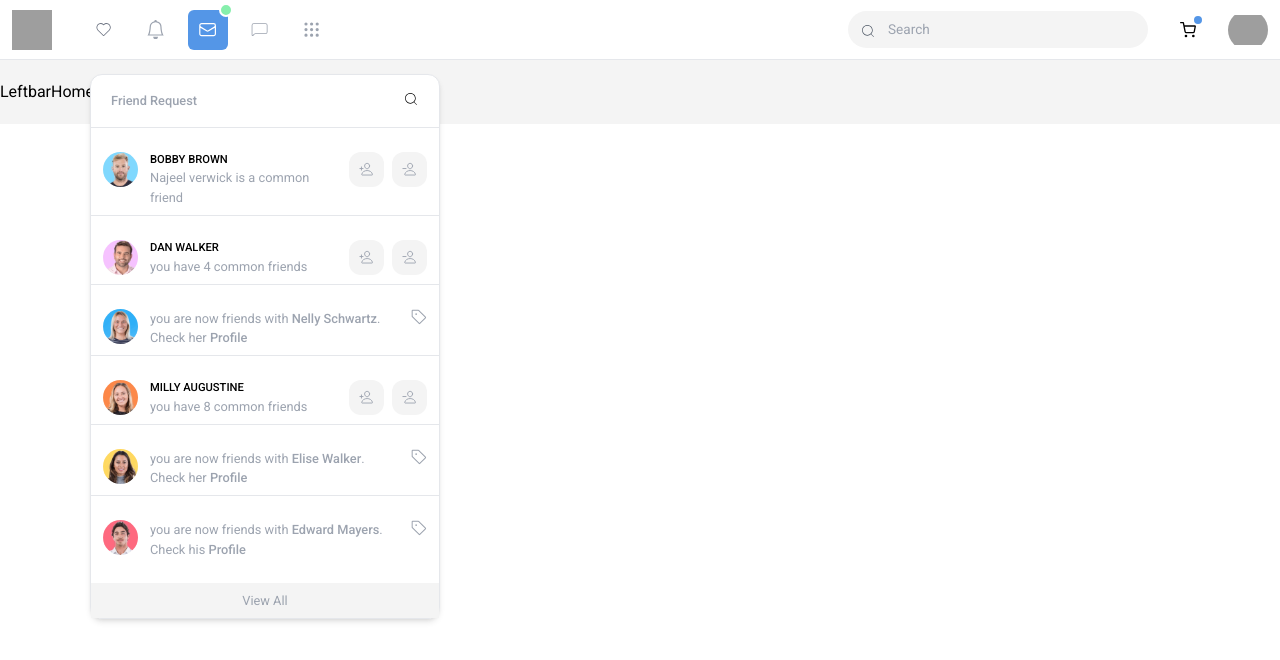
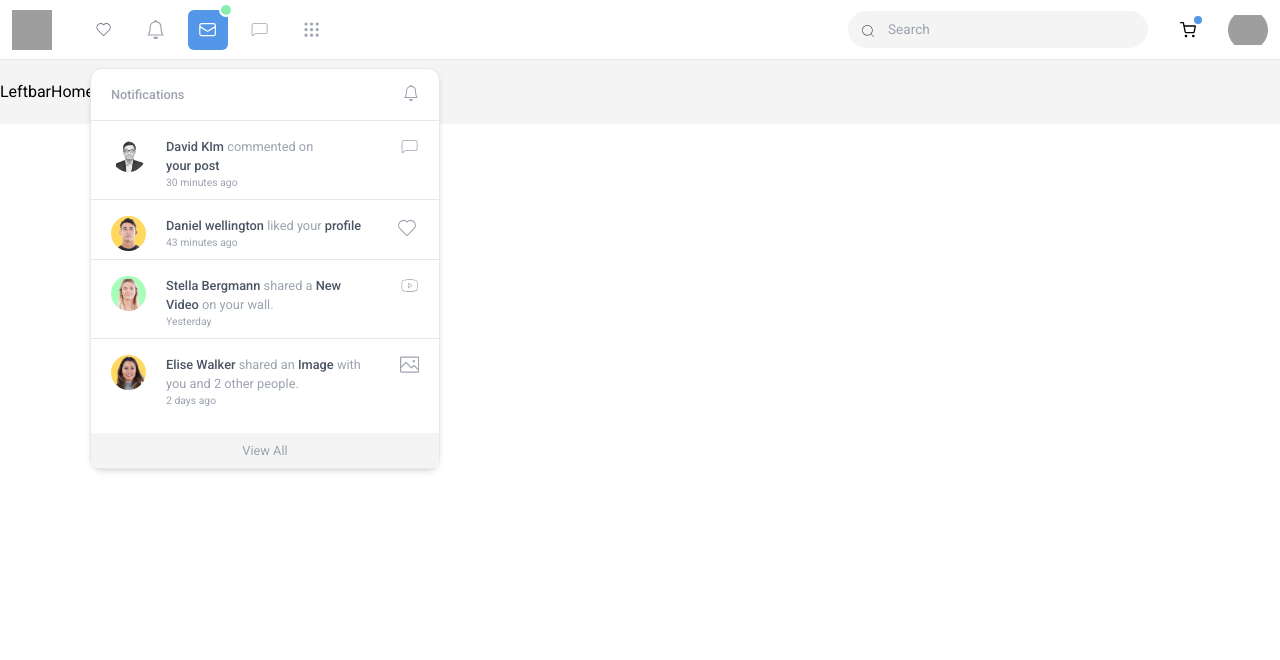
Before and after one commit to Vader4k/friends, a React (Vite) app: page / in a window 1280 px wide. Shown: the top 660 px of the page. Built offline with nearby package versions, Linux system fonts and the light colour scheme; grey boxes are pictures that could not be loaded.

Commit message:
done with notification

```diff
--- a/src/components/Navbar.jsx
+++ b/src/components/Navbar.jsx
@@ -1,5 +1,5 @@
 import { useState } from "react"
-import { logoBold, jenna, bobby, dan, nelly, milly, elise, edward  } from '../assets'
+import { logoBold, jenna, bobby, dan, nelly, milly, elise, edward, david, daniel, stella } from '../assets'
 
 import { CiHeart, CiChat1, CiSearch } from "react-icons/ci";
 import { FiShoppingCart } from "react-icons/fi";
@@ -7,12 +7,15 @@ import { HiOutlineEnvelope } from "react-icons/hi2";
 import { TbGridDots } from "react-icons/tb";
 import { BsBell } from "react-icons/bs";
 import { IoPersonRemoveOutline, IoPersonAddOutline  } from "react-icons/io5";
+import { PiYoutubeLogoThin } from "react-icons/pi";
+import { SlPicture } from "react-icons/sl";
 import { GoTag } from "react-icons/go";
 
 
 const Navbar = () => {
 
-  const [ islikesOpen, setIsLikesOpen ] = useState(true)
+  const [ islikesOpen, setIsLikesOpen ] = useState(false)
+  const [ isnotiOpen, setIsNotiOpen ] = useState(true)
 
 
 
@@ -28,10 +31,10 @@ const Navbar = () => {
         </div>
         <div className="flex items-center gap-3 text-[1.2rem] text-gray-400">
             <div className="flex items-center justify-center h-[40px] w-[40px] rounded-md text-gray-500 hover:text-white hover:bg-red-500 transition-all">
-              <CiHeart />
+              <CiHeart onClick={()=> setIsLikesOpen((prev) => (!prev))}/>
             </div>
             <div className="flex items-center justify-center h-[40px] w-[40px] rounded-md hover:bg-customBlue hover:text-white transition-all">
-              <BsBell />
+              <BsBell onClick={()=> setIsNotiOpen((prev) => (!prev))}/>
             </div>
             <div className="flex items-center justify-center h-[40px] w-[40px] bg-customBlue rounded-md text-white relative transition-all">
               <HiOutlineEnvelope />
@@ -157,6 +160,63 @@ const Navbar = () => {
           )
         }
       </div>
+      {/* notification */}
+      <div>
+        {
+          isnotiOpen && (
+            <div className="absolute flex flex-col gap-4 bottom-[-410px] left-[90px] bg-white w-[350px] z-20 border shadow-md rounded-xl">
+              <div className="flex justify-between border-b px-5 py-4">
+                <p className="text-[0.8rem] capitalize text-gray-400 font-medium">Notifications</p>
+                  <BsBell className="text-gray-400"/>
+              </div>
+              <div className="flex items-start justify-between gap-3 w-full px-5 pb-2 border-b">
+                <div className="flex items-start gap-5">
+                  <img src={david} alt="david" className="w-[35px] h-[35px] object-contain rounded-full" />
+                  <div className="flex flex-col ">
+                    <h1 className="max-w-[150px] text-[0.8rem] text-gray-400"><span className="font-medium text-gray-600">David KIm</span> commented on <span className="font-medium text-gray-600">your post</span></h1>
+                    <p className="text-[0.65rem] text-gray-400">30 minutes ago</p>
+                  </div>
+                </div>
+                <CiChat1 className=" text-gray-400 text-[1.2rem]"/>
+              </div>
+
+              <div className="flex items-start justify-between gap-3 w-full px-5 pb-2 border-b">
+                <div className="flex items-start gap-5">
+                  <img src={daniel} alt="daniel" className="w-[35px] h-[35px] object-contain rounded-full" />
+                  <div className="flex flex-col ">
+                    <h1 className="max-w-[200px] text-[0.8rem] text-gray-400"><span className="font-medium text-gray-600">Daniel wellington</span> liked your <span className="font-medium text-gray-600">profile</span></h1>
+                    <p className="text-[0.65rem] text-gray-400">43 minutes ago</p>
+                  </div>
+                </div>
+                <CiHeart className=" text-gray-400 text-[1.5rem]"/>
+              </div>
+
+              <div className="flex items-start justify-between gap-3 w-full px-5 pb-2 border-b">
+                <div className="flex items-start gap-5">
+                  <img src={stella} alt="stella" className="w-[35px] h-[35px] object-contain rounded-full" />
+                  <div className="flex flex-col ">
+                    <h1 className="max-w-[200px] text-[0.8rem] text-gray-400"><span className="font-medium text-gray-600">Stella Bergmann</span> shared a <span className="font-medium text-gray-600">New Video</span> on your wall.</h1>
+                    <p className="text-[0.65rem] text-gray-400">Yesterday</p>
+                  </div>
+                </div>
+                <PiYoutubeLogoThin className=" text-gray-400 text-[1.2rem]"/>
+              </div>
+
+              <div className="flex items-start justify-between gap-3 w-full px-5 pb-2">
+                <div className="flex items-start gap-5">
+                  <img src={elise} alt="elsie" className="w-[35px] h-[35px] object-contain rounded-full" />
+                  <div className="flex flex-col ">
+                    <h1 className="max-w-[200px] text-[0.8rem] text-gray-400"><span className="font-medium text-gray-600">Elise Walker</span> shared an <span className="font-medium text-gray-600">Image</span> with you and 2 other people.</h1>
+                    <p className="text-[0.65rem] text-gray-400">2 days ago</p>
+                  </div>
+                </div>
+                <SlPicture className=" text-gray-400 text-[1.2rem]"/>
+              </div>
+              <button className="w-full capitalize text-[0.8rem] text-gray-400 bg-whiteBg py-2"> view all</button>
+            </div>
+          )
+        }
+      </div>
     </nav>
   )
 }
```
